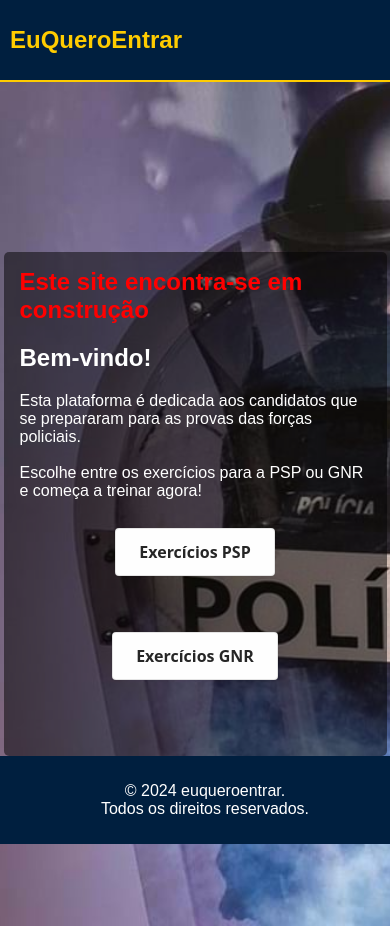
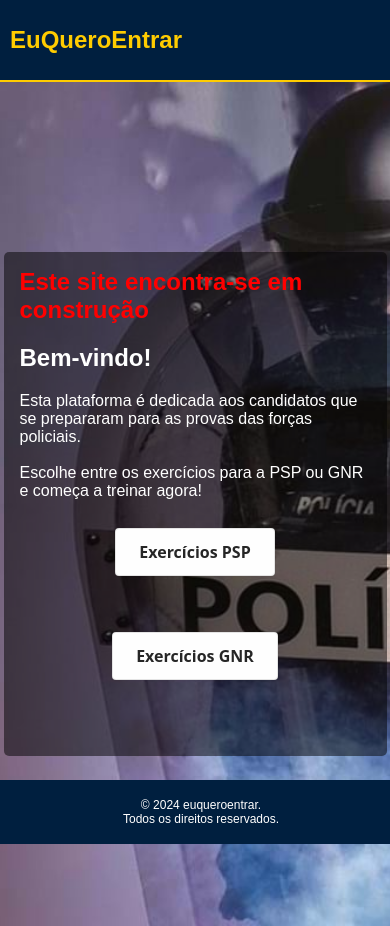
Before and after one commit to PicPinto/euqueroentrar-web, a React (Create React App) app: page / in a window 390 px wide. Built offline with nearby package versions, Linux system fonts and the light colour scheme.

Commit message:
Footer fix

```diff
--- a/src/components/Footer/footer.css
+++ b/src/components/Footer/footer.css
@@ -1,4 +1,3 @@
-
 footer {
     background-color: #001f3f;
     color: #fff;
@@ -7,13 +6,21 @@ footer {
     position: fixed;
     bottom: 0;
     width: 100%;
+    font-size: 16px;
 }
 
-footer a {
-    color: #ffcc00;
-    text-decoration: none;
+/* Estilos para telas menores */
+@media (max-width: 768px) {
+    footer {
+        font-size: 14px;
+        padding: 8px;
+    }
 }
 
-footer a:hover {
-    text-decoration: underline;
+/* Estilos para telas muito pequenas */
+@media (max-width: 480px) {
+    footer {
+        font-size: 12px;
+        padding: 6px;
+    }
 }
--- a/src/pages/Quiz/Psp/Pc/index.js
+++ b/src/pages/Quiz/Psp/Pc/index.js
@@ -296,6 +296,9 @@ export default function PspPc() {
                 {!showQuiz1 && !showQuiz2 && !showQuiz3 && !showQuiz4 && !showQuiz5 && !showQuiz6 && !showQuiz7 && !showQuiz8 && (
                     <button id='btn2' onClick={openQuiz8}>Teste Geral (3)</button>
                 )}
+                <br />
+                <br />
+                <br />
             </div>
         </div>
     );
```
